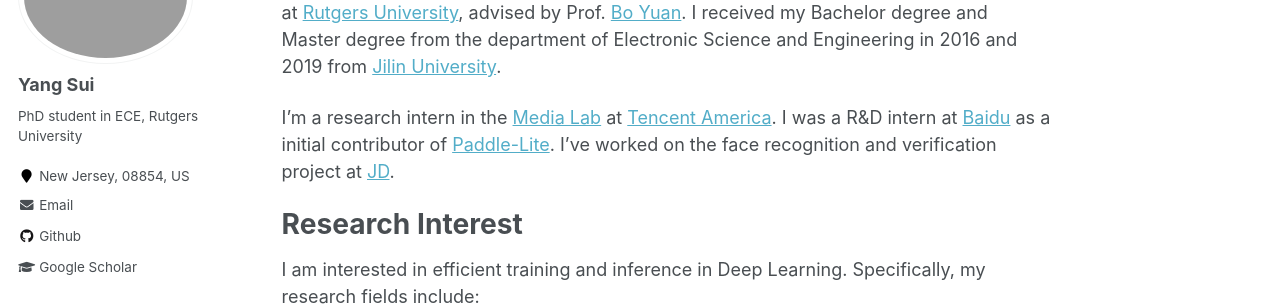
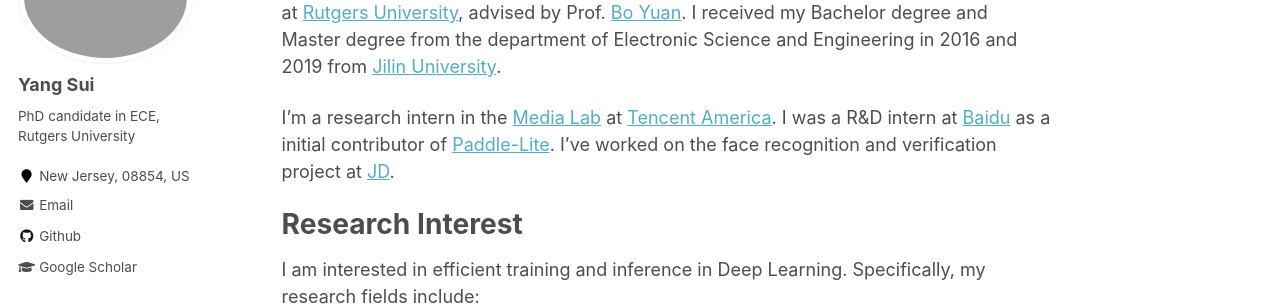
Before and after one commit to Eclipsess/yang-sui.github.io, a Jekyll site: the page built from _pages/about.md, in a window 1280 px wide. Shown: the part 188-494 px from the top of the page. Built offline with Jekyll 4.4.1, drawn with Linux system fonts in a browser that asks for light colours.

Commit message:
Update _config.yml

```diff
--- a/_config.yml
+++ b/_config.yml
@@ -82,12 +82,12 @@ analytics:
 author:
   name             : "Yang Sui"
   avatar           : "ys6.png"
-  bio              : "PhD student in ECE, Rutgers University"
+  bio              : "PhD candidate in ECE, Rutgers University"
   location         : "New Jersey, 08854, US"
 #  employer         :
 #  pubmed           : "https://www.ncbi.nlm.nih.gov/pubmed/?term=john+snow"
   googlescholar    : "https://scholar.google.com/citations?hl=en&user=Q2W1p6sAAAAJ"
-  email            : "yang.sui@rutgers.edu"
+  email            : "ys764@scarletmail.rutgers.edu"
 #  researchgate     :  # example: "https://www.researchgate.net/profile/yourprofile"
   uri              :
   bitbucket        :
```
